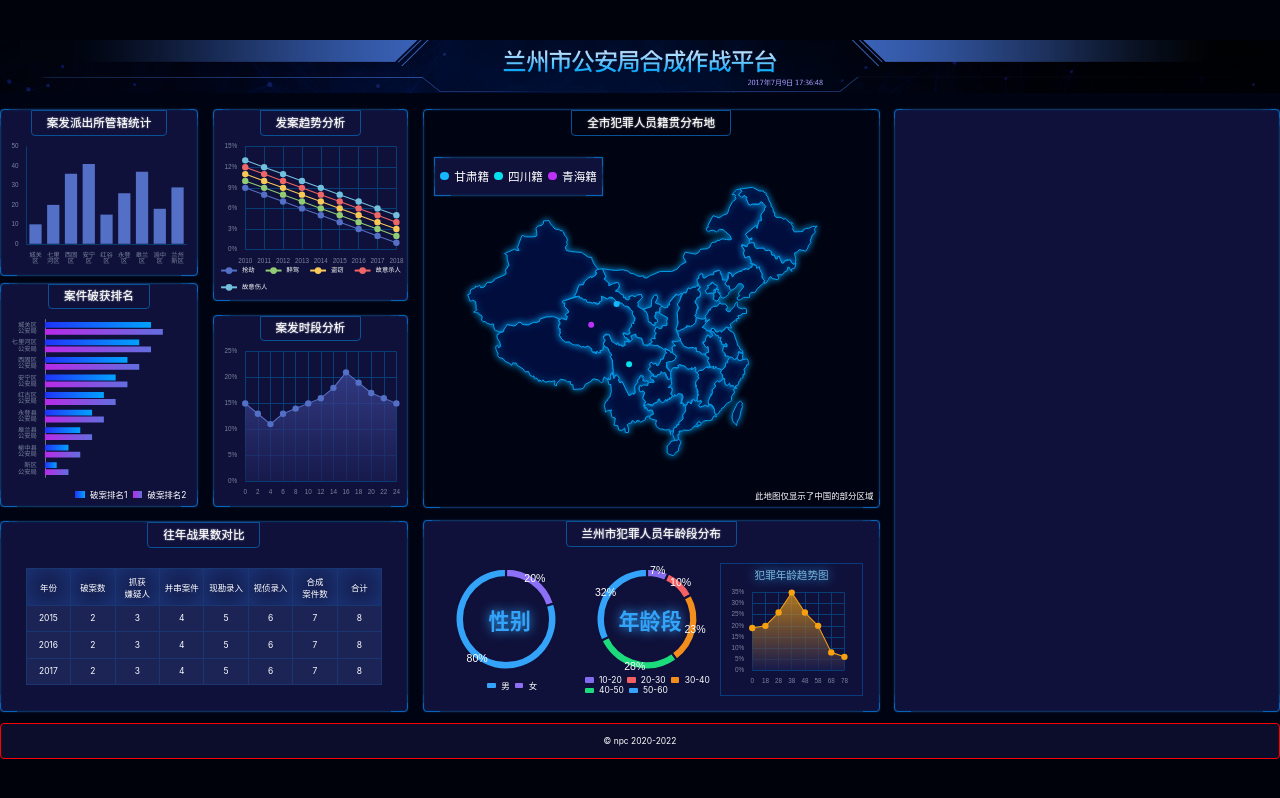
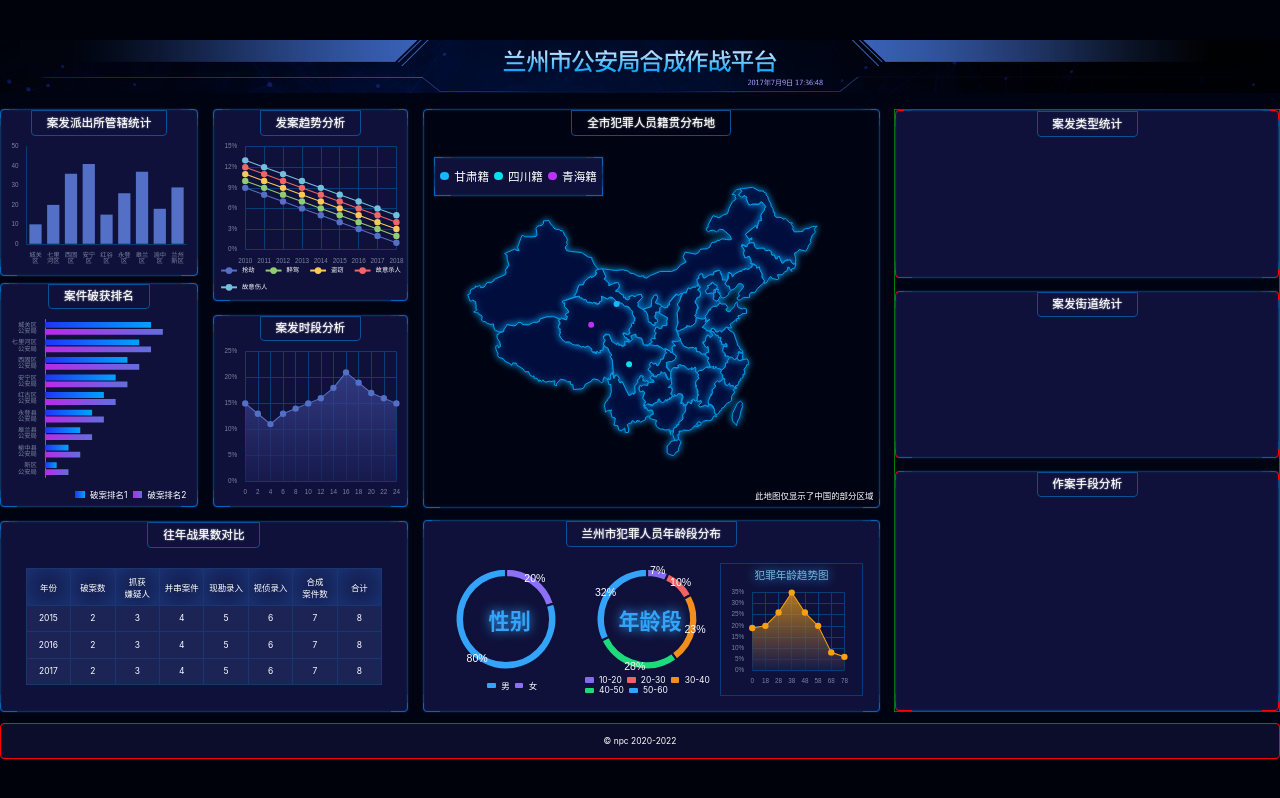
Before and after one commit to chen-qionghua/bigScreen, a React (Vite) app: page /#/ in a window 1280 px wide. Built offline with nearby package versions, Linux system fonts and the light colour scheme.

Commit message:
chart10、11、12、13完成布局

```diff
--- a/src/pages/home.scss
+++ b/src/pages/home.scss
@@ -42,6 +42,7 @@
       box-shadow:0 0 2px #0e325f,inset 0 0 2px 0 #0e325f;
       background:#0f113a;
       &::before {
+        pointer-events: none;
         content:'';
         position:absolute;
         left: 0;
@@ -81,10 +82,29 @@
       justify-content: space-between;
 
     }
-    >.section5 {
+    > .section5 {
       grid-area: box5;
+      display: flex;
+      flex-direction: column;
+      justify-content: space-between;
+      border:1px solid green;
+
+      > .row1 {
+        height: px(317);
+        border:1px solid red;
+      }
+      > .row2 {
+        height: px(317);
+        border:1px solid red;
+
+      }
+      > .row3 {
+        height: px(455);
+        border:1px solid red;
+
+      }
     }
-    .管辖统计, .破获排名, .发案趋势, .案发时段, .战果, .籍贯, .年龄段{
+    .管辖统计, .破获排名, .发案趋势, .案发时段, .战果, .籍贯, .年龄段, .案发类型, .案发街道, .作案手段{
       height: px(315);
       display: flex;
       flex-direction: column;
@@ -99,9 +119,13 @@
         padding: px(10) px(28);
         text-shadow: 0 0 px(3) white;
       }
-      > .chart {
+      .chart {
         flex: 1;
         width: 100%;
+      }
+      .charts {
+        width: 100%;flex: 1;
+        display: flex;
       }
     }
     .发案趋势, .案发时段 {
@@ -111,6 +135,7 @@
       height: px(363);
       > .charts {
         width: 100%;flex: 1;
+        padding: px(30);
         display: flex; padding: px(30);
       }
       &-图1, &-图2, &-图3 {
--- a/src/pages/home.tsx
+++ b/src/pages/home.tsx
@@ -40,7 +40,23 @@
           </div>
           </div>
         </section>
-        <section className="bordered section5"></section>
+        <section className="section5">
+          <div className="bordered row1 案发类型">
+            <h2>案发类型统计</h2>
+            <div className="charts">
+
+            </div>
+          </div>
+          <div className="bordered row2 案发街道">
+            <h2>案发街道统计</h2>
+            <div className="charts">
+
+            </div>
+          </div>
+          <div className="bordered row3 作案手段">
+            <h2>作案手段分析</h2>
+          </div>
+        </section>
       </main>
       <footer>&copy; npc 2020-{year}</footer>
     </div>
```
Also changed, not shown: src/components/chart-10.tsx (added), src/components/chart-11.tsx (added), src/components/chart-12.tsx (added), src/components/chart-13.tsx (added).
